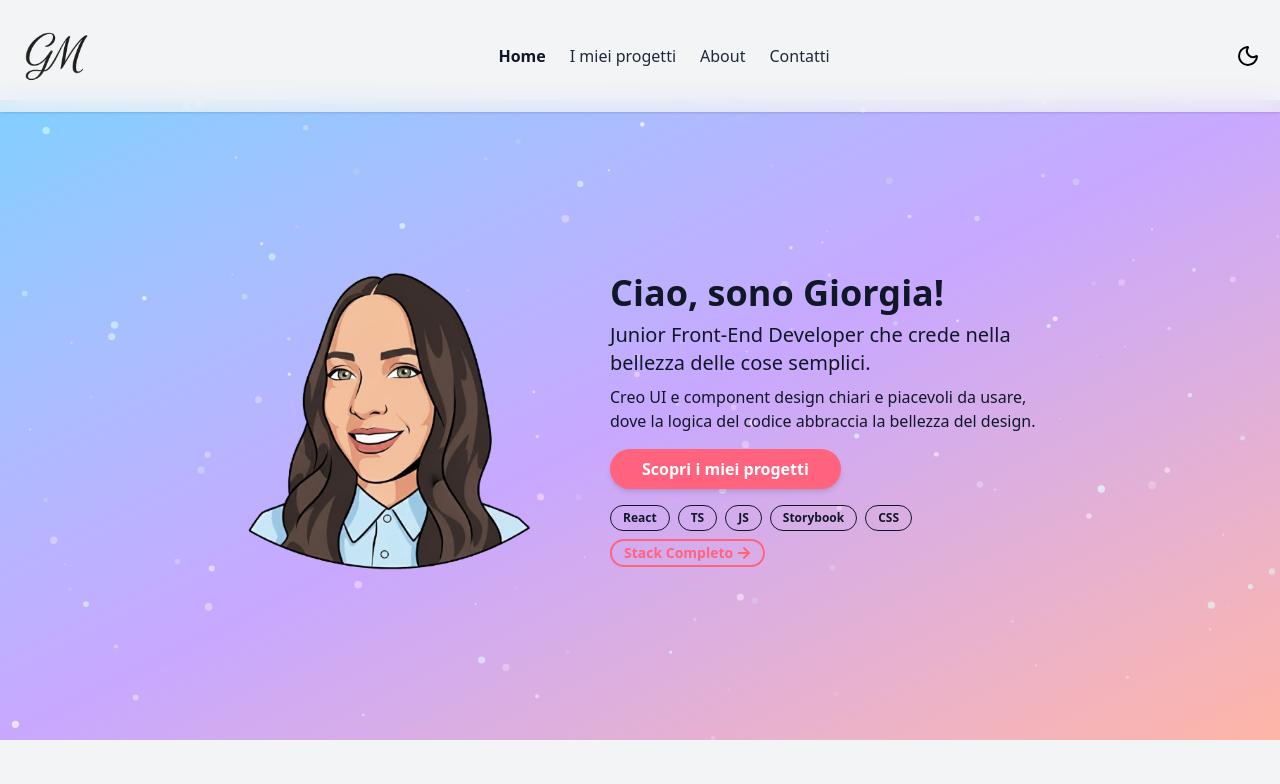
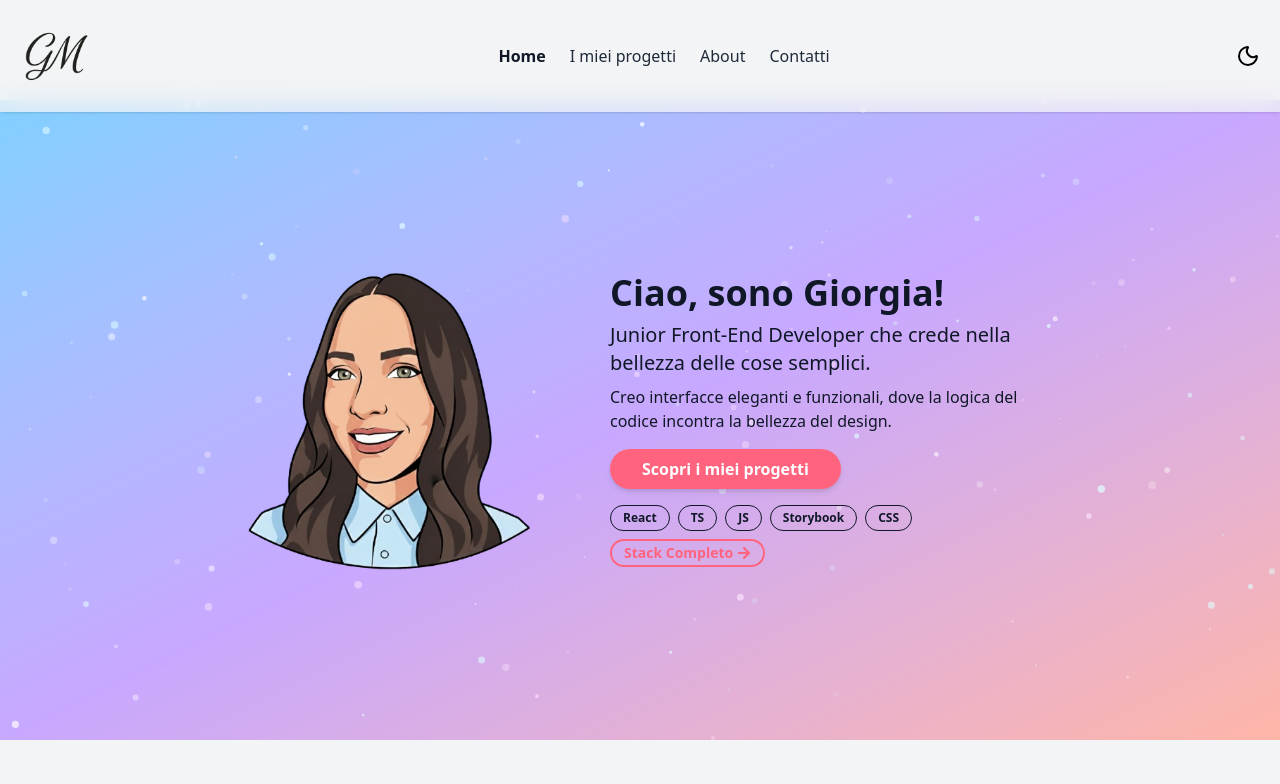
Before and after one commit to giorgiameffe/giorgiameffe-portfolio, a React (Vite) app: page / in a window 1280 px wide. Shown: the top 784 px of the page. Built offline with nearby package versions, Linux system fonts and the light colour scheme; a web font is replaced by a local one.

Commit message:
feat: modify HeroSection and aboutContent paragraph

```diff
--- a/src/data/aboutContent.tsx
+++ b/src/data/aboutContent.tsx
@@ -54,7 +54,7 @@ const NarrativeBlocks: NarrativeBlockData[] = [
             <>
                 <p>Per me il codice non è solo uno strumento tecnico, ma un modo per dare forma a esperienze digitali significative, dove design e funzionalità si incontrano.</p>
                 <p>
-                    Amo lavorare su interfacce pulite, coerenti e accessibili, pensate per essere intuitive e piacevoli da usare. Ogni scelta progettuale riflette il mio approccio personale: funzionale ma con un tocco di creatività.
+                    Amo lavorare su interfacce pulite, coerenti e accessibili, pensate per essere intuitive e piacevoli da usare.
                 </p>
                 <p>
                     Il mio obiettivo è trasformare concetti astratti in esperienze digitali concrete, dove estetica e tecnica convivono e si completano.
--- a/src/pages/HomePage.tsx
+++ b/src/pages/HomePage.tsx
@@ -13,8 +13,7 @@ const HomePage: React.FC = () => {
                 subtitle="Junior Front-End Developer che crede nella bellezza delle cose semplici."
                 description={
                     <>
-                        Creo UI e component design chiari e piacevoli da usare,
-                        dove la logica del codice abbraccia la bellezza del design.
+                        Creo interfacce eleganti e funzionali, dove la logica del codice incontra la bellezza del design.
                     </>
 
                 }
```
